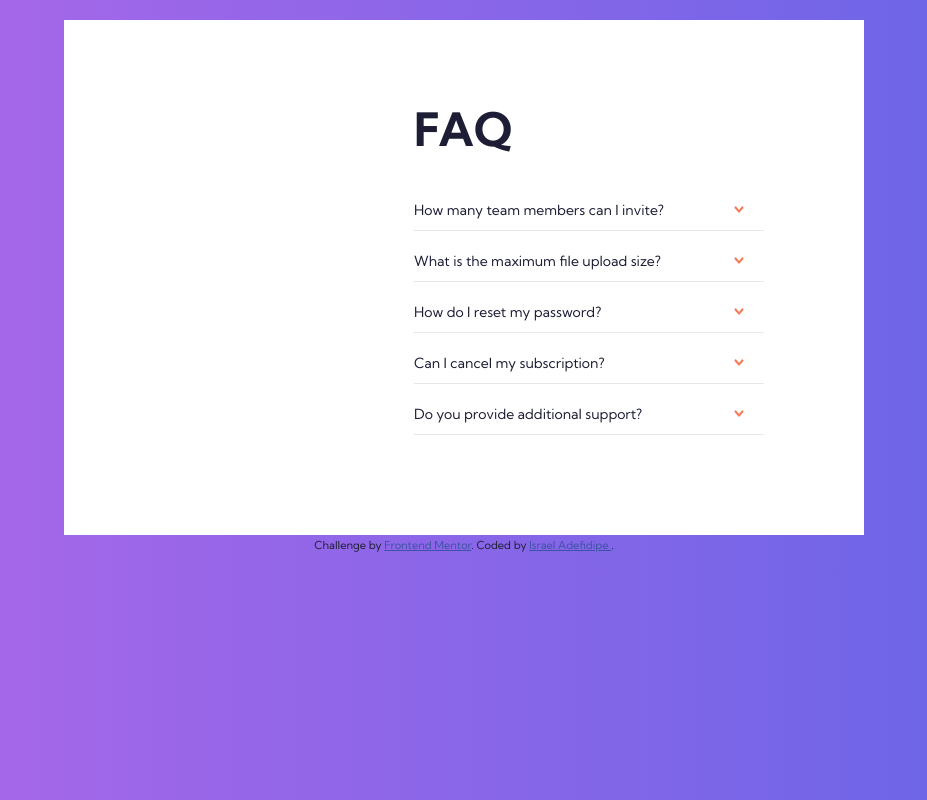
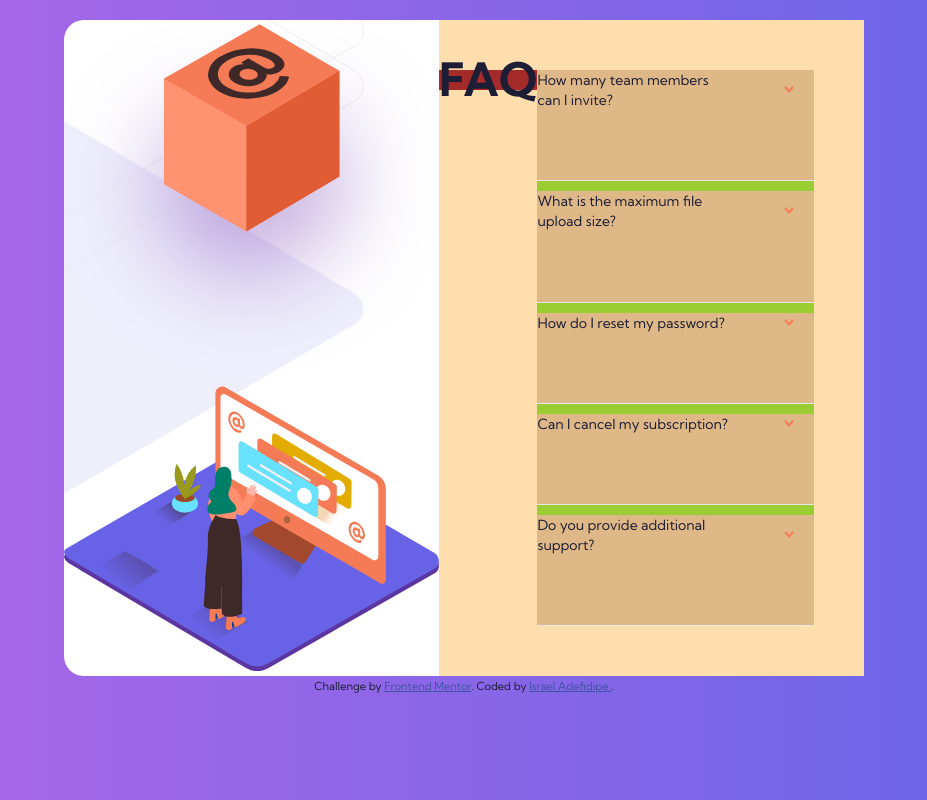
Before and after one commit to iadefidipe/FAQ-Accordion-card, a plain HTML site: page index.html in a window 1280 px wide. Shown: the whole page, without its empty margins (176-1103 px from the left). Drawn offline with Linux system fonts and the light colour scheme.

Commit message:
debugging width issues on the card

```diff
--- a/app/scss/style.scss
+++ b/app/scss/style.scss
@@ -64,32 +64,40 @@ body{
     background-color: $clr-accordion-bg;
     max-width: rem(800);
     min-height: rem(400);
+    border-radius: rem(20);
     display: flex;
     justify-content: space-between;
 
     &__illustration{
         flex: 1;
+        background: url(../../images/bg-pattern-desktop.svg);
+        background-size: rem(700) rem(700);
+        background-repeat: no-repeat;
+        background-position: rem(-400) rem(-210);
     }
 
     &__content{
         flex:1;
-        display: grid;
-        gap: rem(50);
-        // background-color: navajowhite;
-        padding: rem(100) rem(100) rem(100) 0;
+        display: flex;
+        gap: rem(0);
+        background-color: navajowhite;
+        padding: rem(50) rem(50) rem(50) 0;
     }
 
     &__sections{
         display: grid;
         gap: rem(10);
+        background: yellowgreen;
     }
 
     &__section{
-        padding: rem(10) 0;
         border-bottom:  1px solid $clr-divider;
+        background: burlywood;
     }
 
     &__title{
+        background: brown;
+        height: rem(20);
         h1{
             font-size: rem(46);
         }
--- a/index.html
+++ b/index.html
@@ -25,9 +25,14 @@
 
   <main class="accordion">
 
-    <aside class="accordion__illustration" >
+    <aside class="accordion__illustration">
+
+      <img src="./images/illustration-box-desktop.svg" alt="">
+      <img src="./images/illustration-woman-online-desktop.svg" alt="">
 
     </aside>
+
+
 
     <aside class="accordion__content">
 
```
Also changed, not shown: app/scss/style.css, 1 other file.
